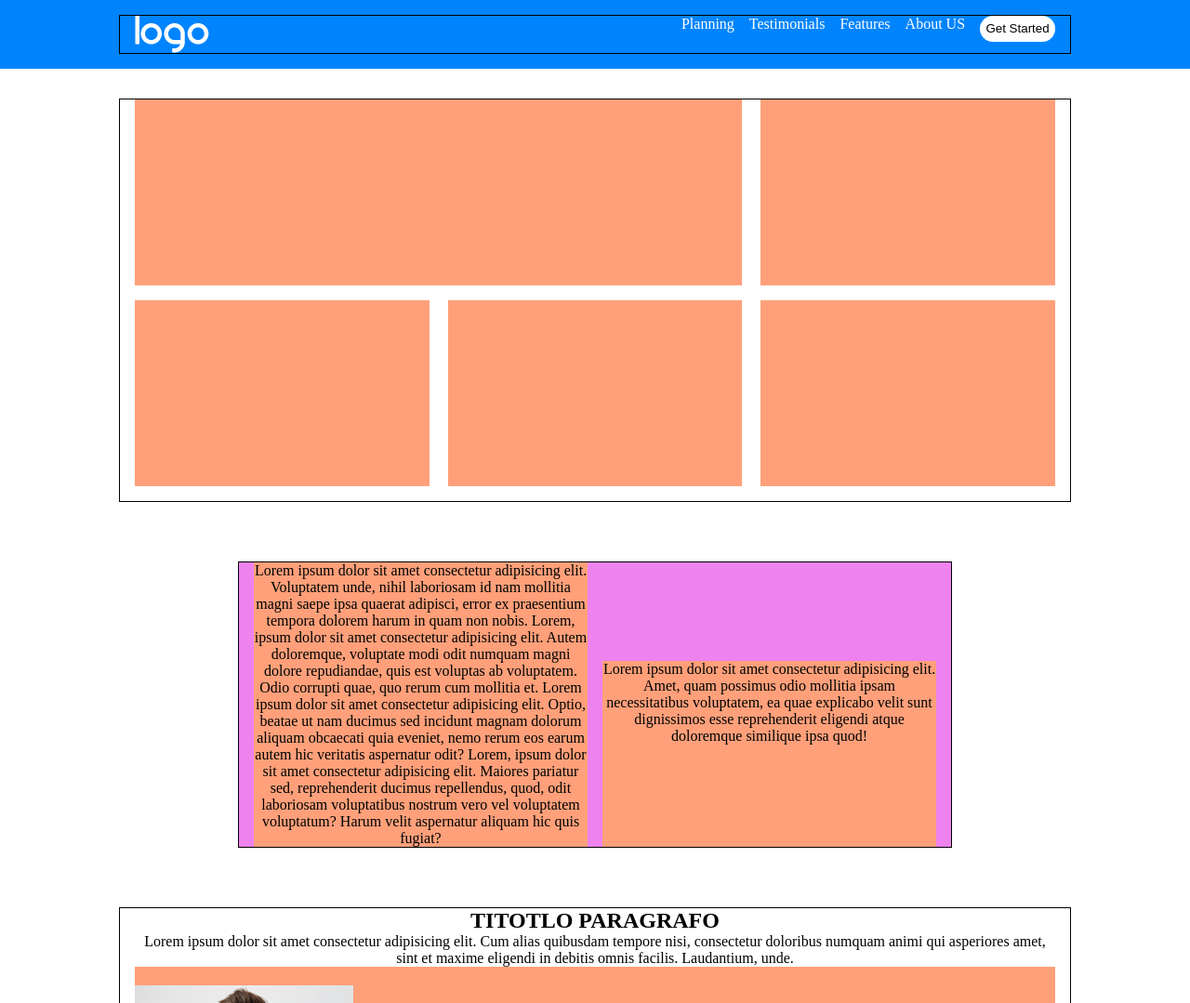
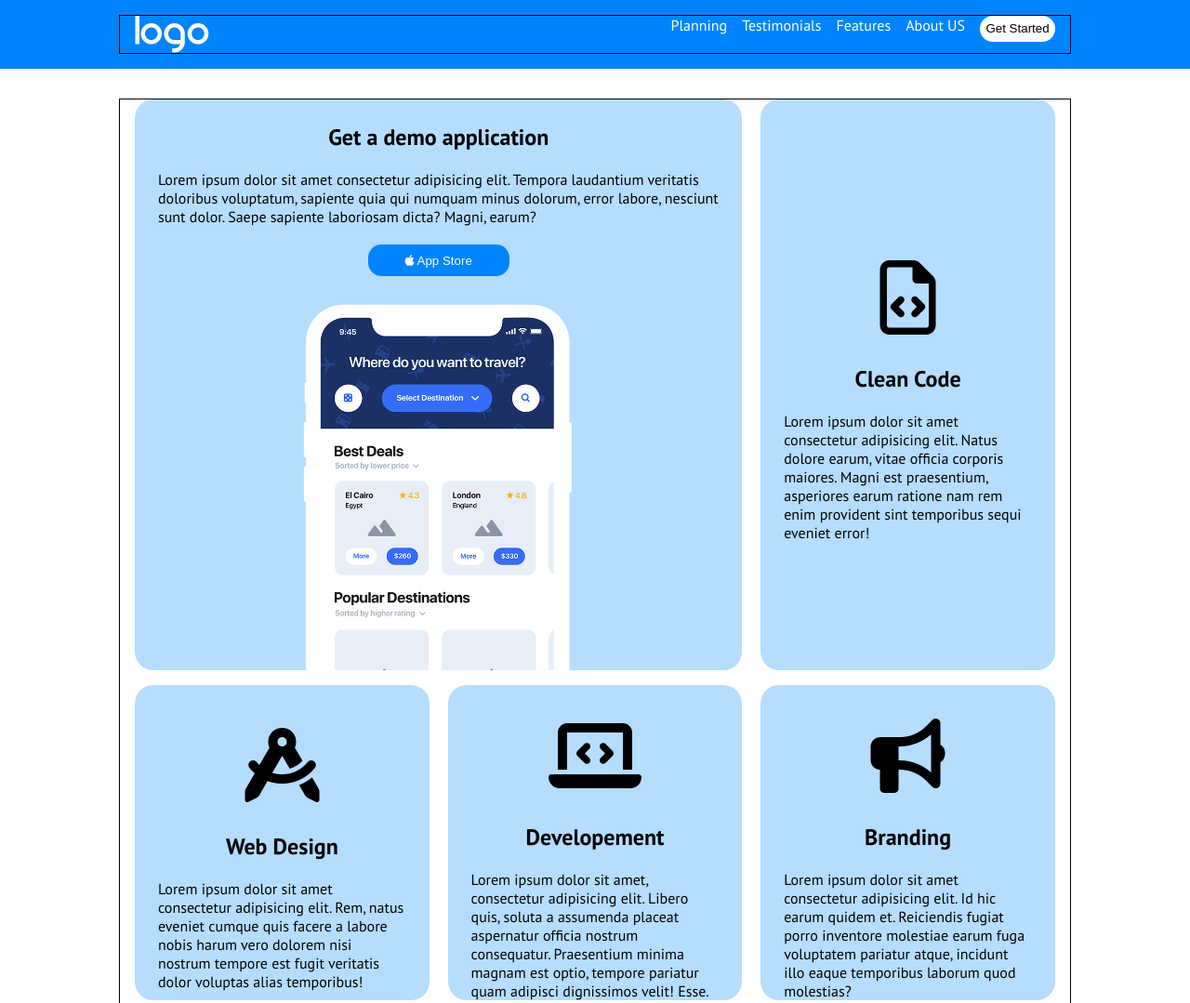
Before and after one commit to wmancaniello/htmlcss-responsive-layout, a plain HTML site: page index.html in a window 1280 px wide. Shown: the top 1079 px of the page at 93% size. Drawn offline with Linux system fonts and the light colour scheme.

Commit message:
to complete

```diff
--- a/css/responsive.css
+++ b/css/responsive.css
@@ -58,6 +58,10 @@
         width: 50%;
     }
 
+    .planning-img img {
+        width: 100%;
+    }
+
     .testimonial-card {
         flex-direction: row;
     }
--- a/css/style.css
+++ b/css/style.css
@@ -5,9 +5,17 @@
     box-sizing: border-box;
 }
 
+body {
+    font-family: 'PT Sans', sans serif;
+}
+
 /* Utilities */
 .flex {
     display: flex;
+}
+
+.column {
+    flex-direction: column;
 }
 
 .justify-content-between {
@@ -23,6 +31,18 @@
     background-color: white;
     padding: 0.4rem;
     border-radius: 0.9rem;
+}
+
+.btn-blue {
+    border: 0;
+    color: white;
+    background-color: #0084FD;
+    padding: 0.6rem 2.5rem;
+    border-radius: 0.9rem;
+}
+
+.big-icon {
+    font-size: 5rem;
 }
 
 /* Layout */
@@ -90,9 +110,19 @@
 
 /* MAIN */
 .card {
+    align-items:center;
+    justify-content: center;
+    gap: 20px;
+    padding: 25px 25px 0 25px;
+    border-radius: 20px;
+
     /* debug */
-    min-height: 200px;
-    background-color: lightsalmon;
+    /* min-height: 200px; */
+    background-color: #B5DDFF;
+}
+
+.card img {
+    width: 60%;
 }
 
 .testimonial-card {
@@ -109,3 +139,12 @@
 .bg-violet {
     background-color: violet;
 }
+
+/* COLOR */
+.bg-purple {
+    background-color: #9792E4;
+}
+
+.bg-white {
+    background-color: white;
+}
--- a/index.html
+++ b/index.html
@@ -53,11 +53,32 @@
         <section class="main-section" id="application">
             <div class="container">
                 <div class="cards">
-                    <div class="card"></div>
-                    <div class="card"></div>
-                    <div class="card"></div>
-                    <div class="card"></div>
-                    <div class="card"></div>
+                    <div class="card flex column">
+                        <h1>Get a demo application</h1>
+                        <span>Lorem ipsum dolor sit amet consectetur adipisicing elit. Tempora laudantium veritatis doloribus voluptatum, sapiente quia qui numquam minus dolorum, error labore, nesciunt sunt dolor. Saepe sapiente laboriosam dicta? Magni, earum?</span>
+                        <button class="btn-blue"><i class="fa-brands fa-apple"></i> App Store</button>
+                        <img src="./img/phone.png" alt="">
+                    </div>
+                    <div class="card flex column">
+                        <span class="big-icon"><i class="fa-regular fa-file-code"></i></span>
+                        <h1>Clean Code</h1>
+                        <span>Lorem ipsum dolor sit amet consectetur adipisicing elit. Natus dolore earum, vitae officia corporis maiores. Magni est praesentium, asperiores earum ratione nam rem enim provident sint temporibus sequi eveniet error!</span>
+                    </div>
+                    <div class="card flex column">
+                        <span class="big-icon"><i class="fa-solid fa-compass-drafting"></i></span>
+                        <h1>Web Design</h1>
+                        <span>Lorem ipsum dolor sit amet consectetur adipisicing elit. Rem, natus eveniet cumque quis facere a labore nobis harum vero dolorem nisi nostrum tempore est fugit veritatis dolor voluptas alias temporibus!</span>
+                    </div>
+                    <div class="card flex column">
+                        <span class="big-icon"><i class="fa-solid fa-laptop-code"></i></span>
+                        <h1>Developement</h1>
+                        <span>Lorem ipsum dolor sit amet, consectetur adipisicing elit. Libero quis, soluta a assumenda placeat aspernatur officia nostrum consequatur. Praesentium minima magnam est optio, tempore pariatur quam adipisci dignissimos velit! Esse.</span>
+                    </div>
+                    <div class="card flex column">
+                        <span class="big-icon"><i class="fa-solid fa-bullhorn"></i></span>
+                        <h1>Branding</h1>
+                        <span>Lorem ipsum dolor sit amet consectetur adipisicing elit. Id hic earum quidem et. Reiciendis fugiat porro inventore molestiae earum fuga voluptatem pariatur atque, incidunt illo eaque temporibus laborum quod molestias?</span>
+                    </div>
                 </div>
             </div>
         </section>
@@ -65,10 +86,18 @@
 
         <!-- Planning section -->
         <section class="main-section secondary-bg" id="planning">
-            <div class="small-container bg-violet">
-                <div class="cards">
-                    <div class="card text-center">Lorem ipsum dolor sit amet consectetur adipisicing elit. Voluptatem unde, nihil laboriosam id nam mollitia magni saepe ipsa quaerat adipisci, error ex praesentium tempora dolorem harum in quam non nobis. Lorem, ipsum dolor sit amet consectetur adipisicing elit. Autem doloremque, voluptate modi odit numquam magni dolore repudiandae, quis est voluptas ab voluptatem. Odio corrupti quae, quo rerum cum mollitia et. Lorem ipsum dolor sit amet consectetur adipisicing elit. Optio, beatae ut nam ducimus sed incidunt magnam dolorum aliquam obcaecati quia eveniet, nemo rerum eos earum autem hic veritatis aspernatur odit? Lorem, ipsum dolor sit amet consectetur adipisicing elit. Maiores pariatur sed, reprehenderit ducimus repellendus, quod, odit laboriosam voluptatibus nostrum vero vel voluptatem voluptatum? Harum velit aspernatur aliquam hic quis fugiat?</div>
-                    <div class="card text-center">Lorem ipsum dolor sit amet consectetur adipisicing elit. Amet, quam possimus odio mollitia ipsam necessitatibus voluptatem, ea quae explicabo velit sunt dignissimos esse reprehenderit eligendi atque doloremque similique ipsa quod!</div>
+            <div class="small-container bg-purple">
+                <div class="cards bg-purple">
+                    <div class="card flex column bg-purple">
+                        <figure planning-img><img src="./img/planning1.png" alt=""></figure>
+                        <h1>Strategic Planning</h1>
+                        <p>Lorem ipsum dolor sit, amet consectetur adipisicing elit. Sequi, aperiam a hic pariatur, illum maxime optio quia iste quo neque veritatis iure quis accusantium quae cupiditate atque, corrupti vitae omnis. Lorem ipsum dolor sit amet consectetur adipisicing elit. Suscipit obcaecati saepe sapiente dolorem, ullam vero voluptatum non est, nobis labore illo doloremque quasi, ex consectetur id eius nihil eaque iusto.</p>
+                    </div>
+                    <div class="card flex column bg-white">
+                        <img src="./img/planning2.png" alt="">
+                        <h1>App Developement</h1>
+                        <p>Lorem ipsum dolor sit amet consectetur adipisicing elit. Qui quia adipisci sit quidem. Quia, debitis modi incidunt sed, vero eaque hic error ad molestiae id repellendus harum praesentium, esse aliquam.</p>
+                    </div>
                 </div>
             </div>
         </section>
```
